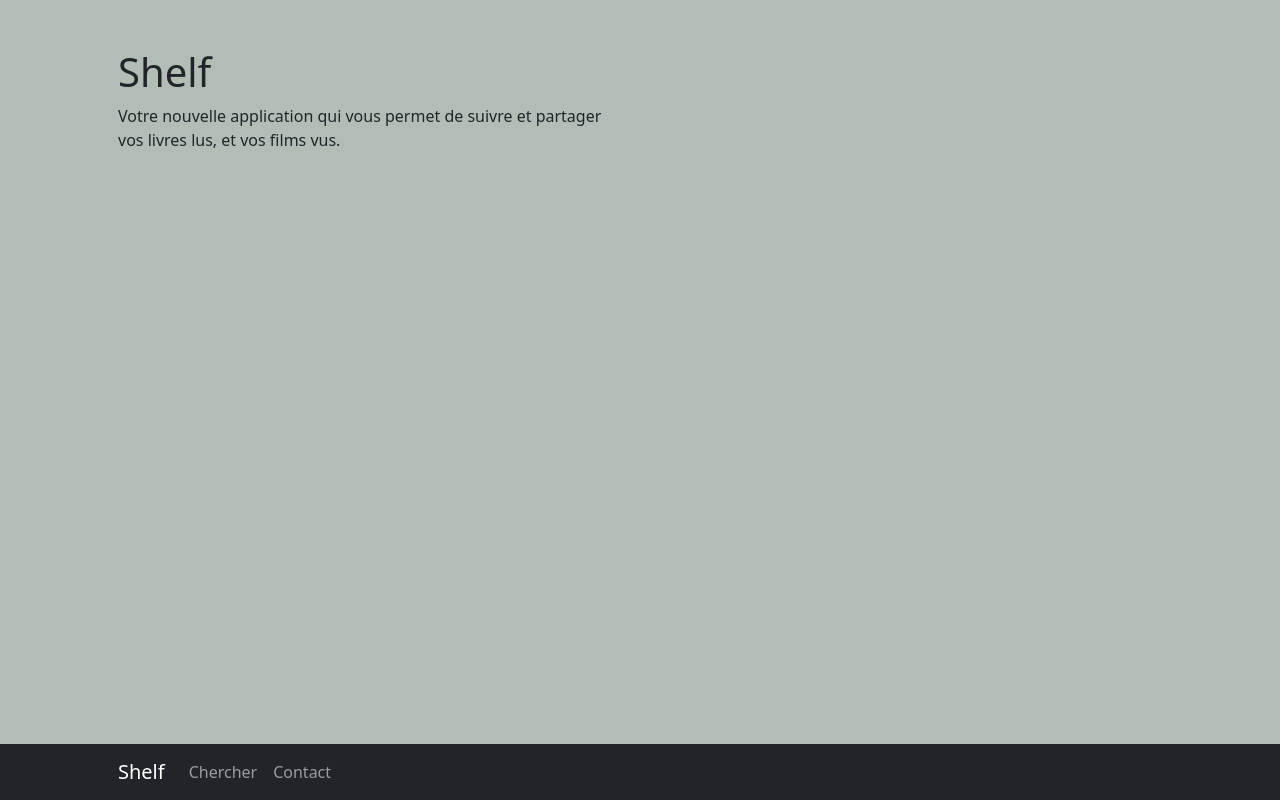
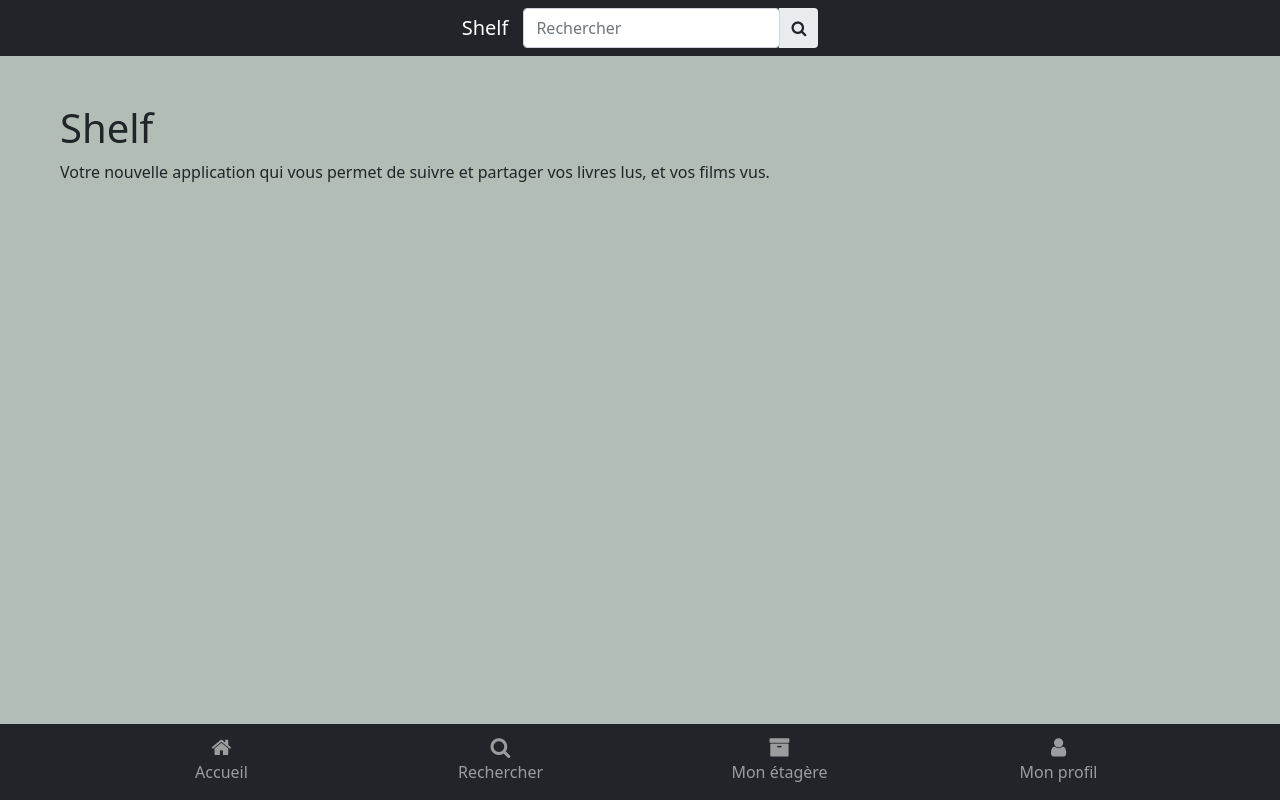
Before and after one commit to V-def/shelf, a Flask app: page / in a window 1280 px wide. Run offline with Flask 2, Linux system fonts and the light colour scheme; some libraries are stand-ins or nearby versions.

Commit message:
Front end impovment, navigation bars

```diff
--- a/app/templates/base.html
+++ b/app/templates/base.html
@@ -4,7 +4,7 @@
         <meta charset="utf-8" />
         <meta name="viewport" content="width=device-width, initial-scale=1, shrink-to-fit=no" />
         <meta name="description" content="" />
-        <meta name="author" content="" />
+        <meta name="author" content="Valentin Cassayre" />
         <title>Shelf</title>
         <!-- Favicon-->
         <link rel="icon" type="image/x-icon" href="/static/assets/favicon.ico" />
@@ -12,34 +12,69 @@
         <link rel="manifest" href="/static/manifest.json" />
         <!-- Core theme CSS (includes Bootstrap)-->
         <link href="/static/css/styles.css" rel="stylesheet" />
+        <!-- Icones-->
+        <link rel="stylesheet" href="https://cdnjs.cloudflare.com/ajax/libs/font-awesome/4.7.0/css/font-awesome.min.css">
     </head>
     <body>
         <!-- Navigation-->
-        <nav class="navbar navbar-expand-lg navbar-dark bg-dark fixed-bottom">
-            <div class="container px-4 px-lg-5">
+        <!-- Navigation top navbar-->
+        <nav class="navbar navbar-dark navbar-expand bg-dark flex-column flex-md-row bd-navbar">
+            <div class="container px-4 px-lg-5 col-auto">
+                <div class="input-group rounded">
                 <a class="navbar-brand" href="/">Shelf</a>
-                <button class="navbar-toggler" type="button" data-bs-toggle="collapse" data-bs-target="#navbarResponsive" aria-controls="navbarResponsive" aria-expanded="false" aria-label="Toggle navigation"><span class="navbar-toggler-icon"></span></button>
-                <div class="collapse navbar-collapse" id="navbarResponsive">
-                    <ul class="navbar-nav ml-auto">
-                        <li class="nav-item"><a class="nav-link" href="/search/">Chercher</a></li>
-                        <li class="nav-item"><a class="nav-link" href="https://valentin.cassayre.me/contact/">Contact</a></li>
-                    </ul>
+                  <input type="search" class="form-control rounded" placeholder="Rechercher" aria-label="Search" aria-describedby="search-addon" />
+                  <span class="input-group-text border-0" id="search-addon">
+                    <i class="fa fa-search"></i>
+                  </span>
                 </div>
             </div>
         </nav>
+        <!-- Navigation bottom-->
+        <nav class="navbar fixed-bottom navbar-expand navbar-dark bg-dark" role="navigation">
+            <div class="container">
+                <ul class="navbar-nav nav-justified w-100 text-center">
+                    <li class="nav-item">
+                        <a href="/" class="nav-link d-flex flex-column" data-toggle="collapse">
+                            <span class="fa fa-home fa-lg"></span>
+                            <span class="d-none d-sm-inline mt-1">Accueil</span>
+                        </a>
+                    </li>
+                    <li class="nav-item">
+                        <a href="/search" class="nav-link d-flex flex-column" data-toggle="collapse">
+                            <span class="fa fa-search fa-lg"></span>
+                            <span class="d-none d-sm-inline mt-1">Rechercher</span>
+                        </a>
+                    </li>
+                    <li class="nav-item">
+                        <a href="/u/{{ username }}/shelf" class="nav-link d-flex flex-column" data-toggle="collapse">
+                            <span class="fa fa-archive fa-lg"></span>
+                            <span class="d-none d-sm-inline mt-1">Mon étagère</span>
+                        </a>
+                    </li>
+                    <li class="nav-item">
+                        <a href="/u/{{ username }}" class="nav-link d-flex flex-column" data-toggle="collapse">
+                            <span class="fa fa-user fa-lg"></span>
+                            <span class="d-none d-sm-inline mt-1">Mon profil</span>
+                        </a>
+                    </li>
+                </ul>
+            </div>
+        </nav>
         <!-- Page Content-->
-        <section>
-            <div class="container px-4 px-lg-5">
+        <main class="container-fluid">
+            <div class="px-4 px-lg-5">
                 <div class="row gx-4 gx-lg-5">
-                    <div class="col-lg-6">
-                        {% block content %}{% endblock %}
-                    </div>
+                    {% block content %}{% endblock %}
                 </div>
             </div>
-        </section>
+        </main>
+        <br>
+        <br>
+        <br>
         <!-- Bootstrap core JS-->
         <script src="https://cdn.jsdelivr.net/npm/bootstrap@5.1.3/dist/js/bootstrap.bundle.min.js"></script>
         <!-- Core theme JS-->
         <script src="/static/js/scripts.js"></script>
+        </div>
     </body>
 </html>
```
Also changed, not shown: app/static/assets/favicon.ico.
